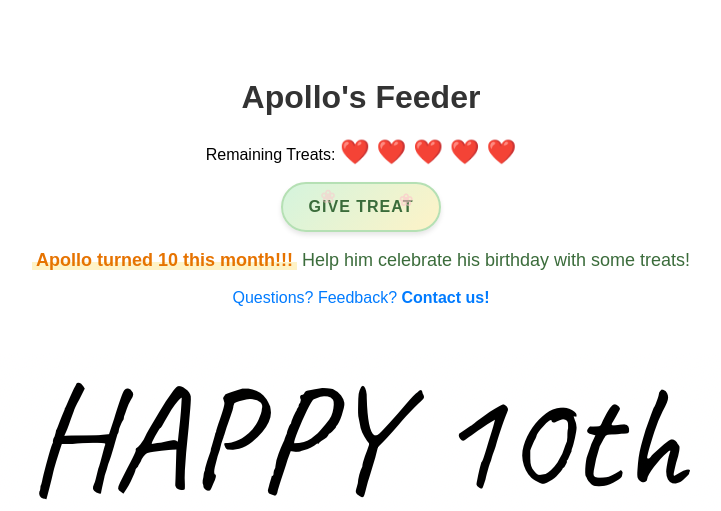
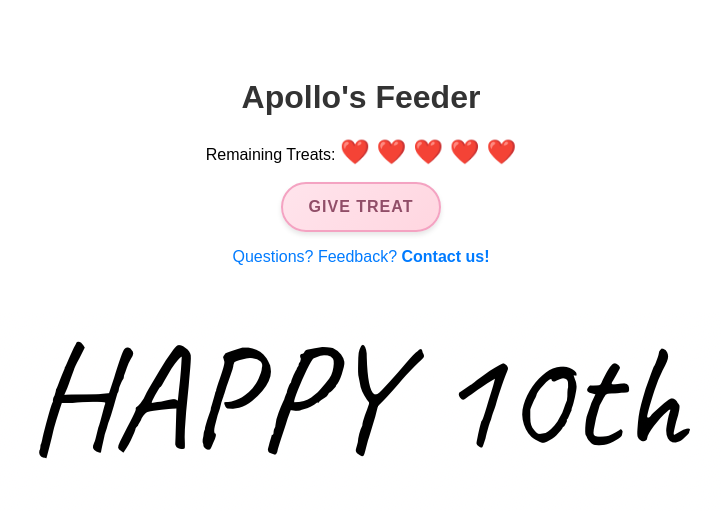
Before and after one commit to villrv/apollo-feeder, a Flask app: page / in a window 1280 px wide. Shown: the top 511 px of the page, without its empty margins (279-1000 px from the left). Run offline with Flask 3, Linux system fonts and the light colour scheme.

Commit message:
updating to website dir

```diff
--- a/_site/templates/index.html
+++ b/_site/templates/index.html
@@ -64,6 +64,35 @@
         .bone-button:active {
             background-color: #CC9900;
         }
+
+        /* FLOWERY BUTTON */
+        .flower-button {
+            position: relative;
+            width: 160px;
+            height: 50px;
+            background: linear-gradient(135deg, #ffe4ec, #ffd6e0);
+            border-radius: 25px;
+            border: 2px solid #f4a3c2;
+            font-size: 16px;
+            font-weight: bold;
+            text-transform: uppercase;
+            color: #914e68;
+            letter-spacing: 1px;
+            cursor: pointer;
+            transition: transform 0.2s ease, background 0.3s ease;
+            box-shadow: 0 3px 5px rgba(0, 0, 0, 0.1);
+        }
+
+        .flower-button:hover {
+            background: linear-gradient(135deg, #fff0f5, #ffc9da);
+            transform: scale(1.03);
+        }
+
+        .flower-button:active {
+            transform: scale(0.97) translateY(2px);
+            background: linear-gradient(135deg, #f4b1c8, #e996b5);
+        }
+
 
         /* Custom Pop-Up Styling */
         #popup {
@@ -323,16 +352,12 @@
     <h1>Apollo's Feeder</h1>
     <p>Remaining Treats: <span id="treat-count">{{ treats }}</span></p>
 
-    <button id="feed-button" class="spring-button">Give Treat</button>
+    <button id="feed-button" class="flower-button">Give Treat</button>
 
     <div id="popup">
         <p id="popup-message"></p>
         <button id="close-popup">Close</button>
     </div>
-    <!-- Special text -->
-<p class="birthday-text">
-    <span class="highlighted">Apollo turned 10 this month!!!</span> Help him celebrate his birthday with some treats!
-</p>
 
 
 
```
Also changed, not shown: _site/static/apollo-summer.png (added).
